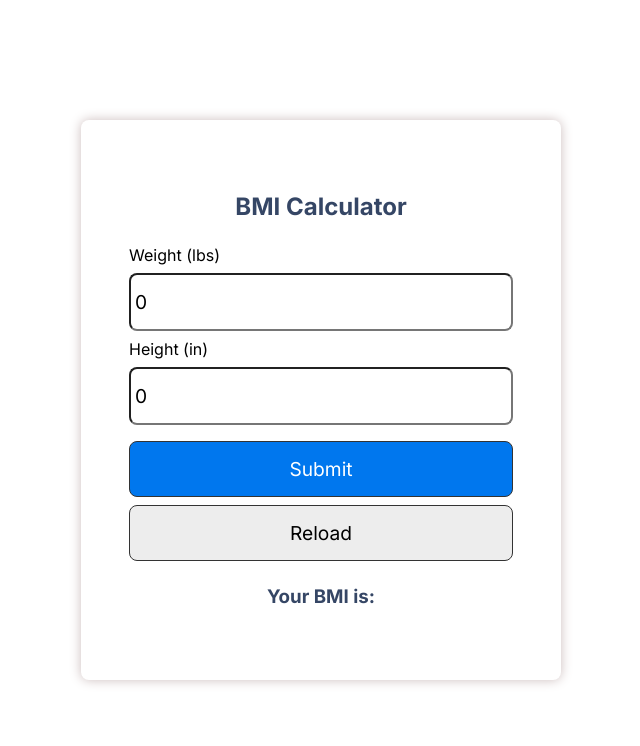
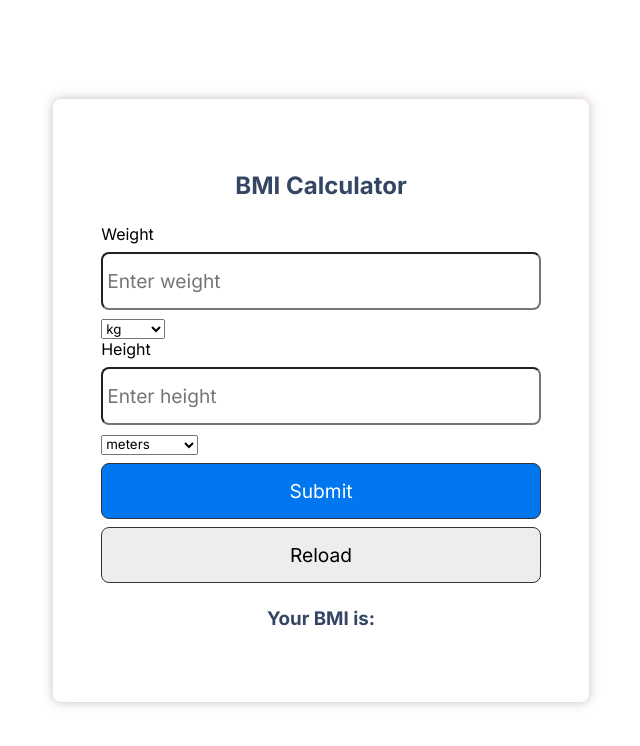
Before and after one commit to iiitl/bmi_calculator, a React (Create React App) app: page / in a window 1280 px wide. Shown: the top 746 px of the page, without its empty margins (319-959 px from the left). Built offline with nearby package versions, Linux system fonts and the light colour scheme.

Commit message:
added functionality to give input in any unit

```diff
--- a/src/App.js
+++ b/src/App.js
@@ -1,67 +1,108 @@
 import './App.css';
-import './index.css'
-import React, {useState} from 'react'
+import './index.css';
+import React, { useState } from 'react';
 
 function App() {
-  // state
-  const [weight, setWeight] = useState(0)
-  const [height, setHeight] = useState(0)
-  const [bmi, setBmi] = useState('')
-  const [message, setMessage] = useState('')
+  const [weight, setWeight] = useState('');
+  const [height, setHeight] = useState('');
+  const [bmi, setBmi] = useState('');
+  const [message, setMessage] = useState('');
+  const [weightUnit, setWeightUnit] = useState('kg');
+  const [heightUnit, setHeightUnit] = useState('m');
+
+  const convertToKg = (value, unit) => {
+    switch (unit) {
+      case 'lbs': return value * 0.453592;
+      case 'grams': return value / 1000;
+      case 'stones': return value * 6.35029;
+      default: return value;
+    }
+  };
+
+  const convertToMeters = (value, unit) => {
+    switch (unit) {
+      case 'cm': return value / 100;
+      case 'inches': return value * 0.0254;
+      case 'feet': return value * 0.3048;
+      default: return value;
+    }
+  };
 
   let calcBmi = (event) => {
-    event.preventDefault()
-    console.log(event);
+    event.preventDefault();
 
-    if (weight === 0 || height === 0) {
-      alert('Please enter a valid weight and height')
+    if (!weight || !height || isNaN(weight) || isNaN(height) || weight <= 0 || height <= 0) {
+      alert('Please enter valid positive numbers for weight and height.');
+      return;
+    }
+
+    const weightInKg = convertToKg(parseFloat(weight), weightUnit);
+    const heightInMeters = convertToMeters(parseFloat(height), heightUnit);
+
+    let calculatedBmi = weightInKg / (heightInMeters * heightInMeters);
+    setBmi(calculatedBmi.toFixed(1));
+
+    if (calculatedBmi < 18.5) {
+      setMessage('You are underweight');
+    } else if (calculatedBmi >= 18.5 && calculatedBmi < 25) {
+      setMessage('You have a healthy weight');
+    } else if (calculatedBmi >= 25 && calculatedBmi < 30) {
+      setMessage('You are overweight');
     } else {
-      let bmi = (weight / (height * height) * 703)
-      setBmi(bmi.toFixed(1))
-
-
-        if (bmi < 18.5) {
-          setMessage('You are underweight')
-        }  else if (bmi >= 18.5 && bmi < 25) {
-          setMessage('You have healthy weight')
-        } else if (bmi>=25 && bmi <30) {
-          setMessage('You are overweight')
-        }else{
-          setMessage('You are obese')
-        }
-
+      setMessage('You are obese');
     }
-  }
+  };
 
   let reload = () => {
-    window.location.reload()
-  }
-
+    window.location.reload();
+  };
 
   return (
-    <div className="app">
-    <div className='container'>
-      <h2 className='center'>BMI Calculator</h2>
+    <div className='app'>
+      <div className='container'>
+        <h2 className='center'>BMI Calculator</h2>
         <form onSubmit={calcBmi}>
-          <div>
-            <label>Weight (lbs)</label>
-            <input type="text" placeholder='Enter Weight in lbs' value={weight} onChange={(e) => setWeight(e.target.value)} />
+          <div className='input-group'>
+            <label>Weight</label>
+            <input
+              type='number'
+              placeholder='Enter weight'
+              value={weight}
+              onChange={(e) => setWeight(e.target.value)}
+            />
+            <select className='dropdown' value={weightUnit} onChange={(e) => setWeightUnit(e.target.value)}>
+              <option value='kg'>kg</option>
+              <option value='lbs'>lbs</option>
+              <option value='grams'>grams</option>
+              <option value='stones'>stones</option>
+            </select>
           </div>
-          <div>
-            <label>Height (in)</label>
-            <input type="text" placeholder='Enter height in inches' value={height} onChange={(event) => setHeight(event.target.value)} />
+          <div className='input-group'>
+            <label>Height</label>
+            <input
+              type='number'
+              placeholder='Enter height'
+              value={height}
+              onChange={(event) => setHeight(event.target.value)}
+            />
+            <select className='dropdown' value={heightUnit} onChange={(e) => setHeightUnit(e.target.value)}>
+              <option value='m'>meters</option>
+              <option value='cm'>centimeters</option>
+              <option value='inches'>inches</option>
+              <option value='feet'>feet</option>
+            </select>
           </div>
-          <div>
+          <div className='button-group'>
             <button className='btn' type='submit'>Submit</button>
-            <button className='btn btn-outline' onClick={reload} type='submit'>Reload</button>
+            <button className='btn btn-outline' onClick={reload} type='button'>Reload</button>
           </div>
         </form>
-        <div className='center'>
+        <div className='result center'>
           <h3>Your BMI is: {bmi}</h3>
           <p>{message}</p>
         </div>
+      </div>
     </div>
-  </div>
   );
 }
 
```
